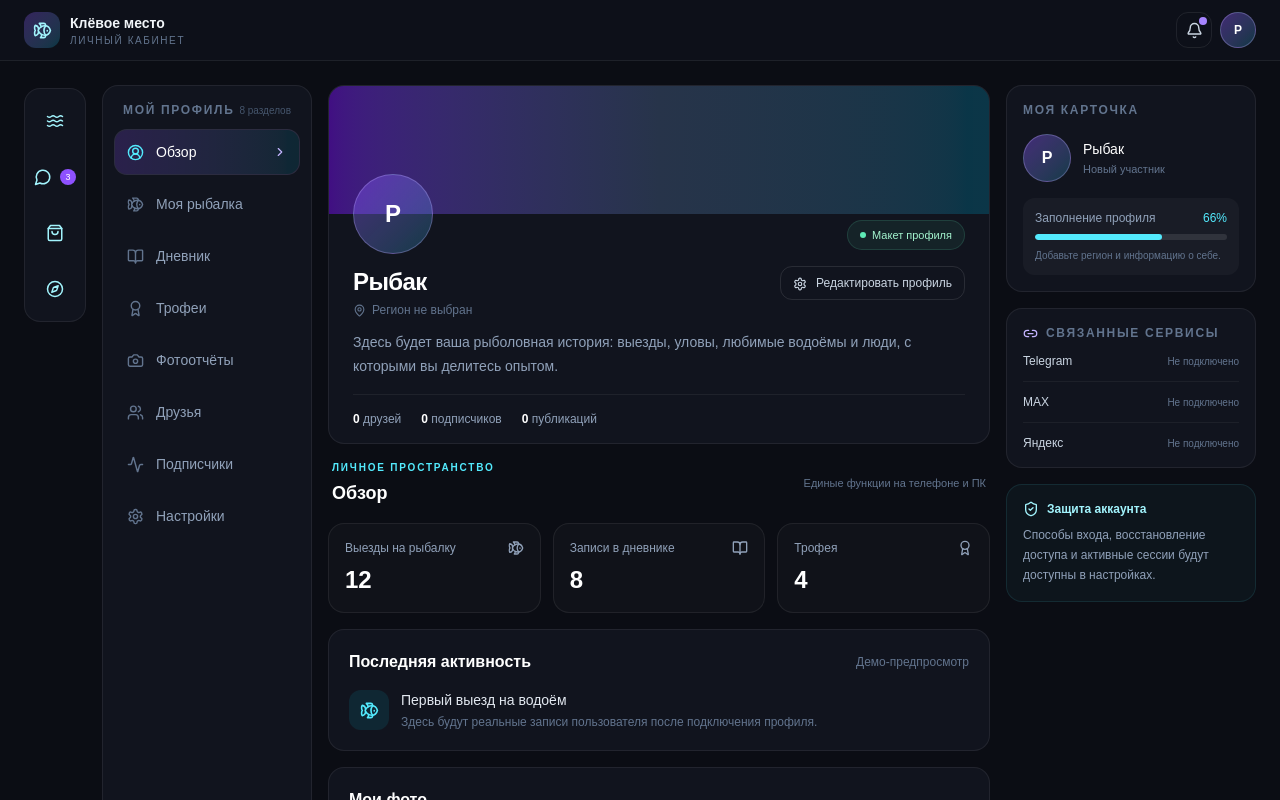
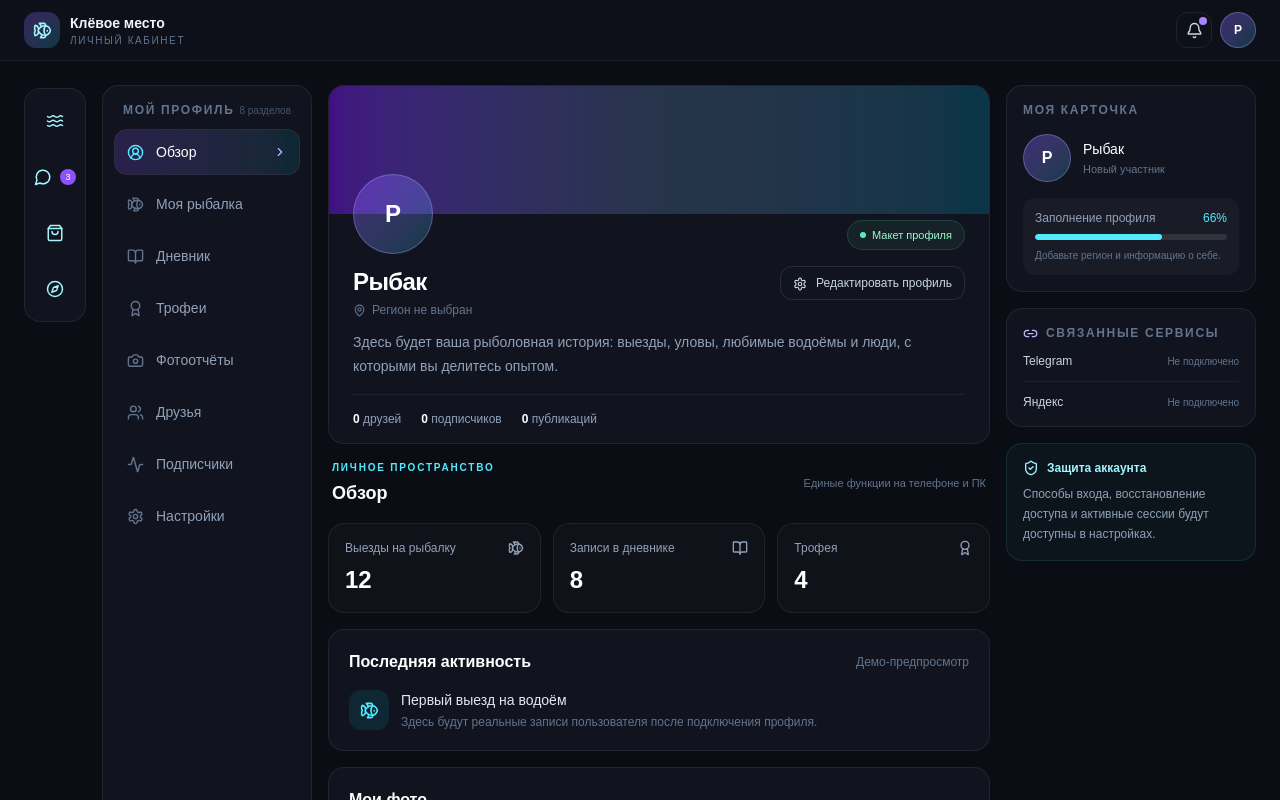
Before and after one commit to donstreet/klevoe-mesto-russia, a Next.js app: page /profile in a window 1280 px wide. Shown: the top 800 px of the page. Built offline with nearby package versions, Linux system fonts and the light colour scheme.

Commit message:
Remove MAX integration from profile UI

```diff
--- a/src/app/profile/page.tsx
+++ b/src/app/profile/page.tsx
@@ -80,7 +80,7 @@ function SectionContent({ active }: { active: SectionId }) {
       <div className="rounded-2xl border border-white/[0.07] bg-[#11141e] p-4">
         <h3 className="font-semibold text-white">Способы входа и связи</h3>
         <p className="mt-1 text-xs text-slate-500">Пока это макет. Статусы не имитируют реальное подключение.</p>
-        {["Telegram", "MAX", "Яндекс"].map((name) => <div key={name} className="mt-3 flex items-center justify-between gap-3 border-t border-white/[0.06] pt-3">
+        {["Telegram", "Яндекс"].map((name) => <div key={name} className="mt-3 flex items-center justify-between gap-3 border-t border-white/[0.06] pt-3">
           <span className="text-sm text-slate-200">{name}</span><span className="rounded-full border border-slate-600/40 px-2.5 py-1 text-[11px] text-slate-400">Не подключено</span>
         </div>)}
       </div>
@@ -175,7 +175,7 @@ export default function ProfilePage() {
           </div>
           <div className="rounded-2xl border border-white/[0.07] bg-[#11141e] p-4">
             <div className="flex items-center gap-2"><Link2 size={15} className="text-violet-300"/><h3 className="text-xs font-semibold uppercase tracking-[0.14em] text-slate-500">Связанные сервисы</h3></div>
-            {["Telegram", "MAX", "Яндекс"].map((name) => <div key={name} className="mt-3 flex items-center justify-between border-b border-white/[0.05] pb-3 last:border-0 last:pb-0"><span className="text-xs text-slate-300">{name}</span><span className="text-[10px] text-slate-500">Не подключено</span></div>)}
+            {["Telegram", "Яндекс"].map((name) => <div key={name} className="mt-3 flex items-center justify-between border-b border-white/[0.05] pb-3 last:border-0 last:pb-0"><span className="text-xs text-slate-300">{name}</span><span className="text-[10px] text-slate-500">Не подключено</span></div>)}
           </div>
           <div className="rounded-2xl border border-cyan-300/10 bg-cyan-300/[0.035] p-4"><div className="flex items-center gap-2 text-cyan-200"><ShieldCheck size={16}/><span className="text-xs font-semibold">Защита аккаунта</span></div><p className="mt-2 text-xs leading-5 text-slate-400">Способы входа, восстановление доступа и активные сессии будут доступны в настройках.</p></div>
         </aside>
```
